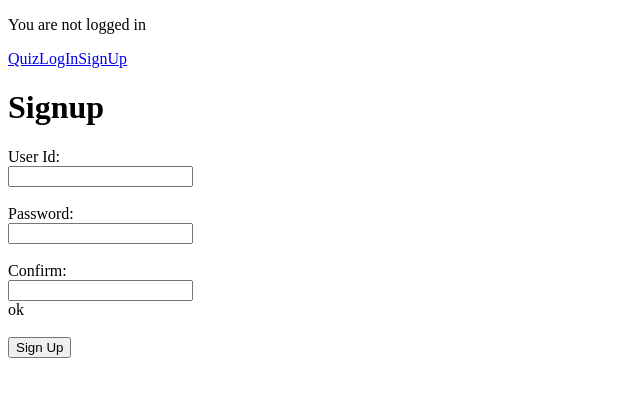
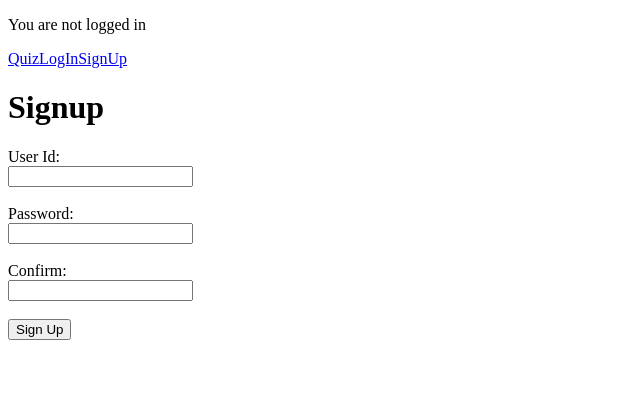
Before and after one commit to WhoCanThisBe/QuizGame_webAPI, a React app: page /signup in a window 1280 px wide. Shown: the top 396 px of the page, without its empty margins (0-640 px from the left). Built offline with nearby package versions, Linux system fonts and the light colour scheme; the HTML template or start-up script is replaced by a standard one.

Commit message:
part 10 sign up check same password is the same

```diff
--- a/src/client/Signup.jsx
+++ b/src/client/Signup.jsx
@@ -56,7 +56,7 @@ const Signup = () => {
             onChange={(e) => onConfirmChange(e.target.value)}
             required
           />
-          <div>{confirmMsg}</div>
+          <div>{confirm.length > 0 && confirmMsg}</div>
           <br />
         </label>
 
```
